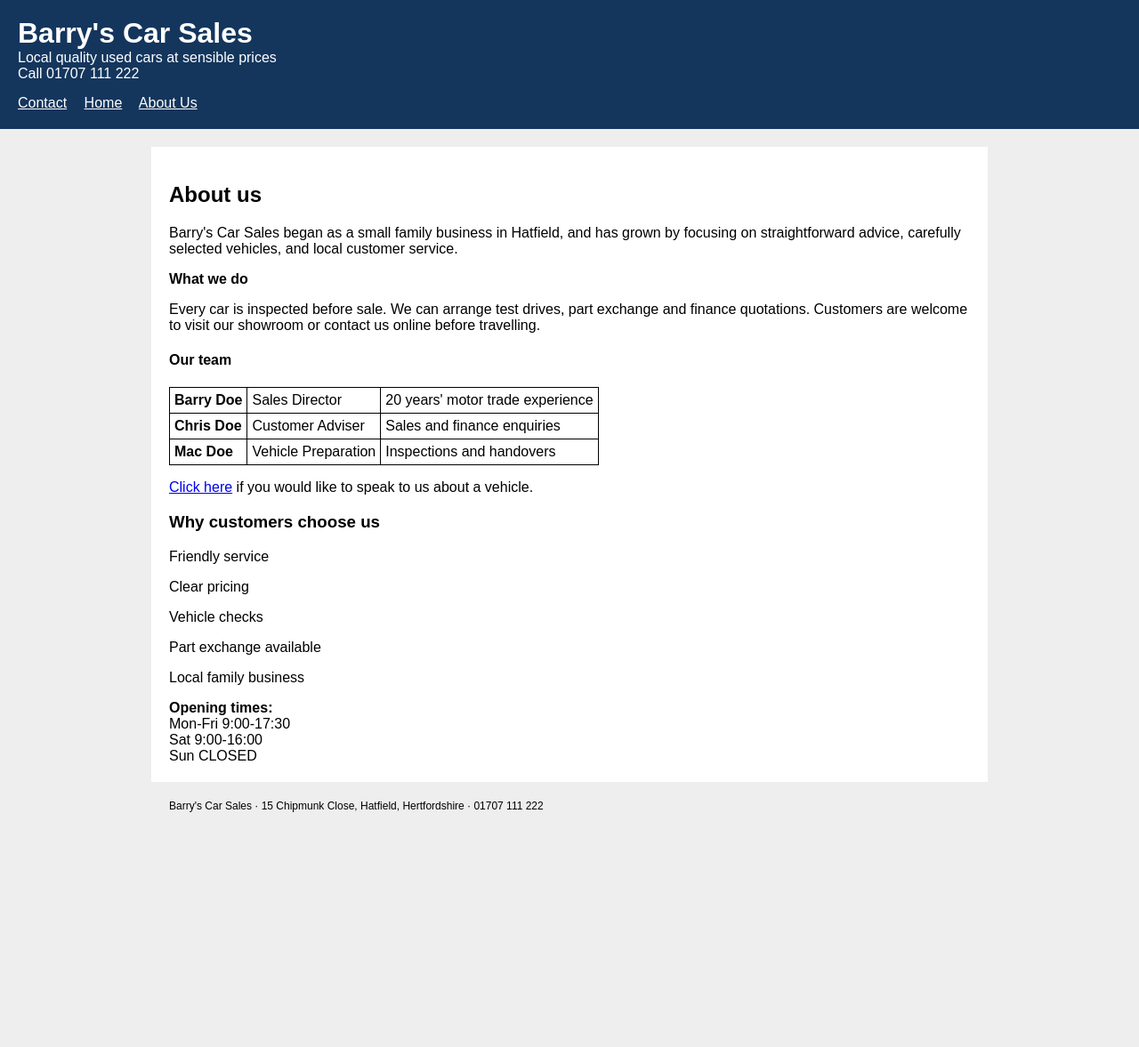
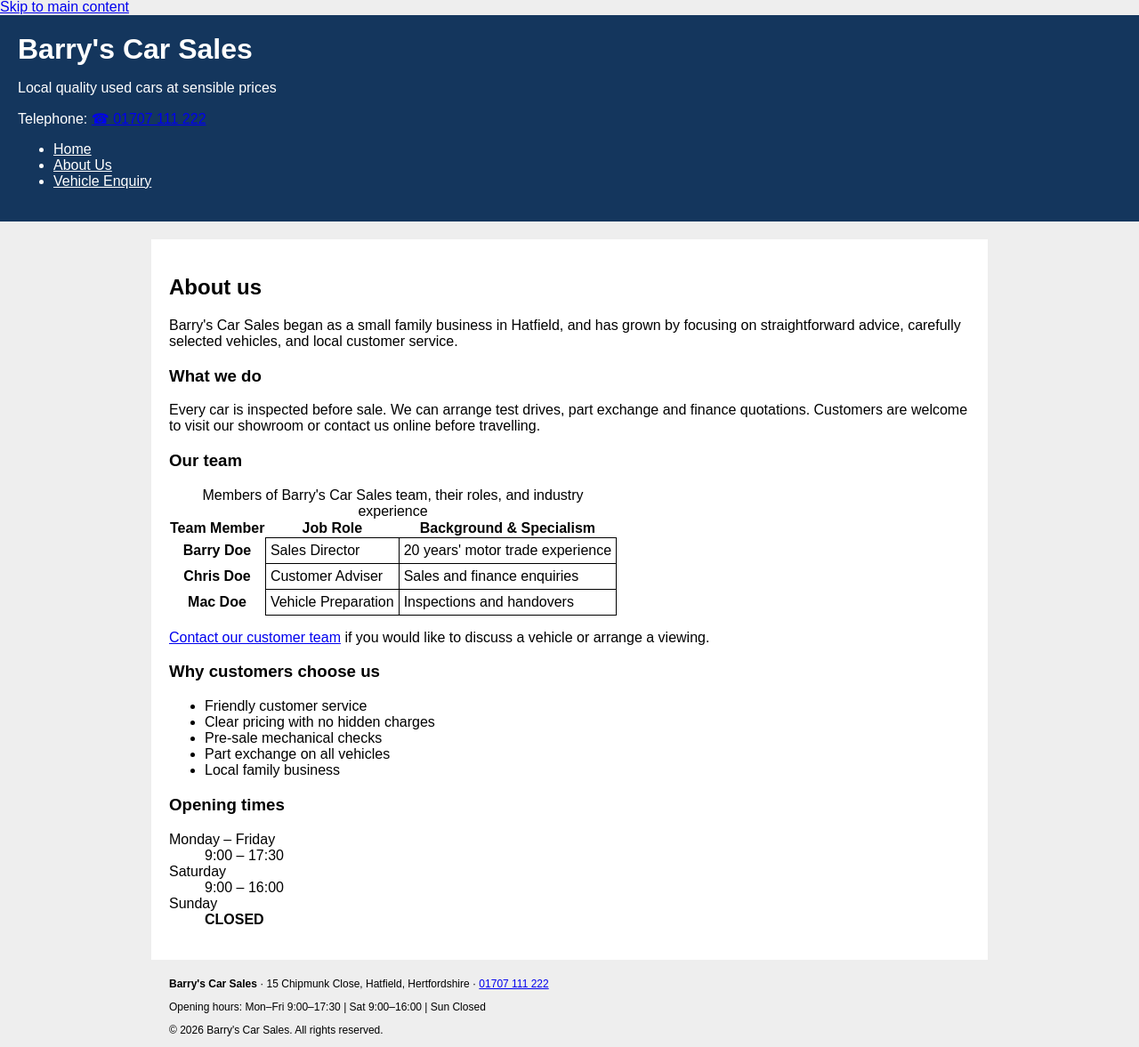
Before and after one commit to hooriyah2006/barrys-car-sales, a plain HTML site: page about.html in a window 1280 px wide. Shown: the part 1-1178 px from the top of the page at 89% size. Before the commit the page ends 914 px from the top, so only its background shows below. Drawn offline with Linux system fonts and the light colour scheme.

Commit message:
update about page nav order and add team table headers

```diff
--- a/about.html
+++ b/about.html
@@ -2,77 +2,131 @@
 <html lang="en">
 <head>
     <meta charset="utf-8">
-    <title>About Barry's Car Sales</title>
+    <meta name="viewport" content="width=device-width, initial-scale=1.0">
+    <meta name="description" content="About Barry's Car Sales in Hatfield, Hertfordshire: team details, services, and showroom opening times.">
+    <title>About Us - Barry's Car Sales</title>
     <link rel="stylesheet" href="styles.css">
     <script src="script.js" defer></script>
 </head>
 <body>
-<header>
-    <div>
-        <div>
-            <h1>Barry's Car Sales</h1>
-            <div>Local quality used cars at sensible prices</div>
+    <!-- Skip link -->
+    <a href="#main-content" class="skip-link">Skip to main content</a>
+
+    <header class="site-header" role="banner">
+        <div class="header-container">
+            <div class="brand-group">
+                <h1 class="site-title">Barry's Car Sales</h1>
+                <p class="site-tagline">Local quality used cars at sensible prices</p>
             </div>
-        <div>Call 01707 111 222</div>
+            <div class="header-contact">
+                <span class="contact-label">Telephone:</span>
+                <a href="tel:01707111222" class="phone-link" aria-label="Call Barry's Car Sales on 01707 111 222">
+                    <span aria-hidden="true">&#9742;</span> 01707 111 222
+                </a>
             </div>
-    <nav>
-        <a href="enquiry.html">Contact</a>
-        <a href="index.html">Home</a>
-        <a href="about.html">About Us</a>
+        </div>
+
+        <nav class="site-nav" aria-label="Main Navigation">
+            <ul class="nav-list">
+                <li><a href="index.html" class="nav-link">Home</a></li>
+                <li><a href="about.html" class="nav-link active" aria-current="page">About Us</a></li>
+                <li><a href="enquiry.html" class="nav-link">Vehicle Enquiry</a></li>
+            </ul>
         </nav>
     </header>
 
-<main>
-    <div>
-        <section>
-            <h2>About us</h2>
+    <main id="main-content" class="main-content" tabindex="-1">
+        <div class="content-layout">
+            <div class="primary-column">
+                <section aria-labelledby="about-heading">
+                    <h2 id="about-heading">About us</h2>
                     <p>Barry's Car Sales began as a small family business in Hatfield, and has grown by focusing on straightforward advice, carefully selected vehicles, and local customer service.</p>
 
-            <div><strong>What we do</strong></div>
+                    <h3>What we do</h3>
                     <p>Every car is inspected before sale. We can arrange test drives, part exchange and finance quotations. Customers are welcome to visit our showroom or contact us online before travelling.</p>
 
-            <h4>Our team</h4>
-            <table>
+                    <h3 id="team-heading">Our team</h3>
+                    <!-- Team table -->
+                    <div class="table-responsive" tabindex="0" role="region" aria-labelledby="team-heading">
+                        <table class="team-table">
+                            <caption class="sr-only">Members of Barry's Car Sales team, their roles, and industry experience</caption>
+                            <thead>
                                 <tr>
-                    <td><strong>Barry Doe</strong></td>
+                                    <th scope="col">Team Member</th>
+                                    <th scope="col">Job Role</th>
+                                    <th scope="col">Background & Specialism</th>
+                                </tr>
+                            </thead>
+                            <tbody>
+                                <tr>
+                                    <th scope="row">Barry Doe</th>
                                     <td>Sales Director</td>
                                     <td>20 years' motor trade experience</td>
                                 </tr>
                                 <tr>
-                    <td><strong>Chris Doe</strong></td>
+                                    <th scope="row">Chris Doe</th>
                                     <td>Customer Adviser</td>
                                     <td>Sales and finance enquiries</td>
                                 </tr>
                                 <tr>
-                    <td><strong>Mac Doe</strong></td>
+                                    <th scope="row">Mac Doe</th>
                                     <td>Vehicle Preparation</td>
                                     <td>Inspections and handovers</td>
                                 </tr>
+                            </tbody>
                         </table>
-
-            <p><a href="enquiry.html">Click here</a> if you would like to speak to us about a vehicle.</p>
-        </section>
-
-        <aside>
-            <h3>Why customers choose us</h3>
-            <p>Friendly service</p>
-            <p>Clear pricing</p>
-            <p>Vehicle checks</p>
-            <p>Part exchange available</p>
-            <p>Local family business</p>
-        </aside>
                     </div>
 
-    <div>
-        <strong>Opening times:</strong><br>
-        Mon-Fri 9:00-17:30<br>
-        Sat 9:00-16:00<br>
-        Sun CLOSED
+                    <p class="cta-contact">
+                        <a href="enquiry.html" class="btn btn-secondary">Contact our customer team</a> if you would like to discuss a vehicle or arrange a viewing.
+                    </p>
+                </section>
+            </div>
+
+            <div class="secondary-column">
+                <!-- Customer benefits -->
+                <aside class="benefits-panel" aria-labelledby="why-us-heading">
+                    <h3 id="why-us-heading">Why customers choose us</h3>
+                    <ul class="features-list">
+                        <li>Friendly customer service</li>
+                        <li>Clear pricing with no hidden charges</li>
+                        <li>Pre-sale mechanical checks</li>
+                        <li>Part exchange on all vehicles</li>
+                        <li>Local family business</li>
+                    </ul>
+                </aside>
+
+                <!-- Opening hours -->
+                <section class="hours-panel" aria-labelledby="hours-heading">
+                    <h3 id="hours-heading">Opening times</h3>
+                    <dl class="hours-list">
+                        <div class="hours-row">
+                            <dt>Monday &ndash; Friday</dt>
+                            <dd>9:00 &ndash; 17:30</dd>
+                        </div>
+                        <div class="hours-row">
+                            <dt>Saturday</dt>
+                            <dd>9:00 &ndash; 16:00</dd>
+                        </div>
+                        <div class="hours-row closed">
+                            <dt>Sunday</dt>
+                            <dd><strong>CLOSED</strong></dd>
+                        </div>
+                    </dl>
+                </section>
+            </div>
         </div>
     </main>
 
-<footer>
-    Barry's Car Sales · 15 Chipmunk Close, Hatfield, Hertfordshire · 01707 111 222
+    <footer class="site-footer" role="contentinfo">
+        <div class="footer-container">
+            <p class="footer-address">
+                <strong>Barry's Car Sales</strong> &middot; 15 Chipmunk Close, Hatfield, Hertfordshire &middot;
+                <a href="tel:01707111222">01707 111 222</a>
+            </p>
+            <p class="footer-hours">Opening hours: Mon&ndash;Fri 9:00&ndash;17:30 | Sat 9:00&ndash;16:00 | Sun Closed</p>
+            <p class="footer-copy">&copy; 2026 Barry's Car Sales. All rights reserved.</p>
+        </div>
     </footer>
 </body>
 </html>
```
Lines whose indentation alone changed are shown as unchanged.
